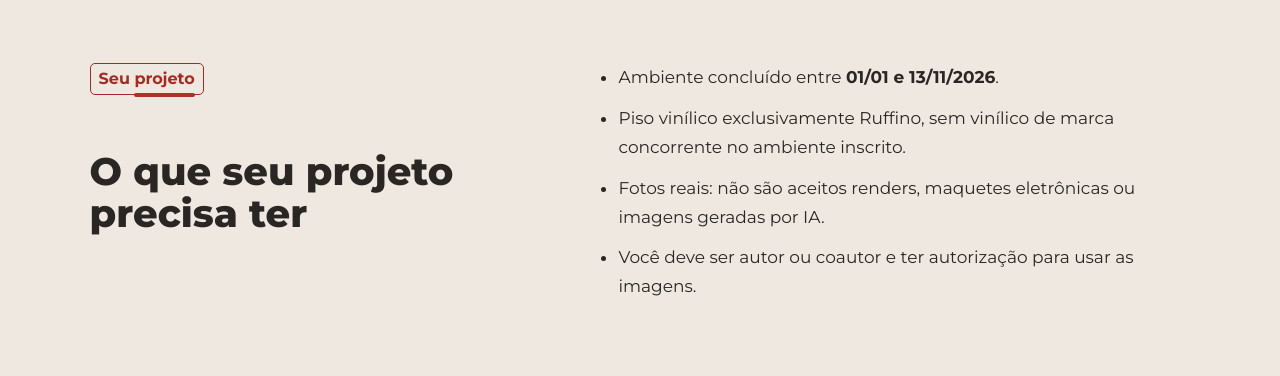
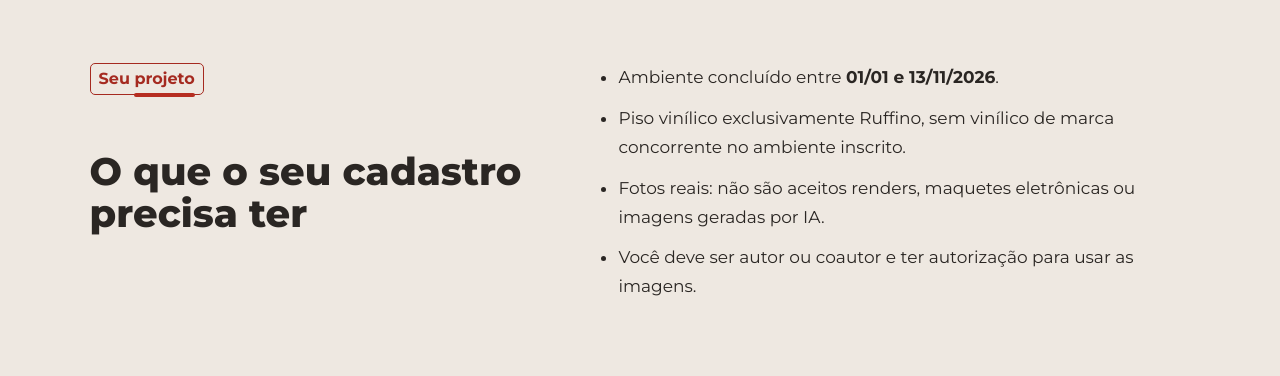
Before and after one commit to estudioas/passaporte, a PHP site: template views/home.php in a window 1280 px wide. Shown: the part 2297-2673 px from the top of the page. Run offline with PHP 8.4, Linux system fonts and the light colour scheme; the template is opened without the code that fills it, so the values that code supplies are empty.

Commit message:
Ajusta título conforme texto solicitado

```diff
--- a/views/home.php
+++ b/views/home.php
@@ -18,7 +18,7 @@
  <figure class="campaign-editorial-image"><img src="/assets/img/home-jantar-2027-v2.jpg" alt="Sala de jantar com mesa de madeira, cadeiras em vinho e cinza e piso amadeirado" loading="lazy" width="1536" height="1024"><figcaption>Imagem ilustrativa. Não representa projeto inscrito.</figcaption></figure>
 </section>
 <section class="campaign-eligibility">
- <div><span class="passport-eyebrow dark">Seu <span class="tag-keyword">projeto</span></span><h2>O que seu projeto precisa ter</h2></div>
+ <div><span class="passport-eyebrow dark">Seu <span class="tag-keyword">projeto</span></span><h2>O que o seu cadastro precisa ter</h2></div>
  <ul><li>Ambiente concluído entre <strong>01/01 e 13/11/2026</strong>.</li><li>Piso vinílico exclusivamente Ruffino, sem vinílico de marca concorrente no ambiente inscrito.</li><li>Fotos reais: não são aceitos renders, maquetes eletrônicas ou imagens geradas por IA.</li><li>Você deve ser autor ou coautor e ter autorização para usar as imagens.</li></ul>
 </section>
 <section class="passport-results-section campaign-prize">
```
